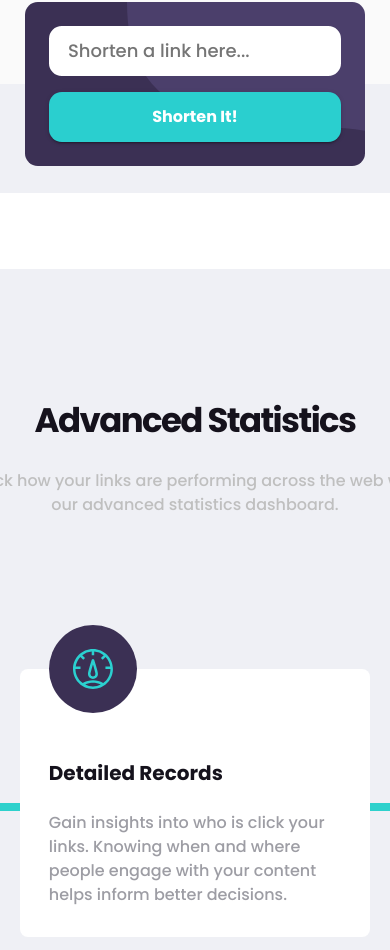
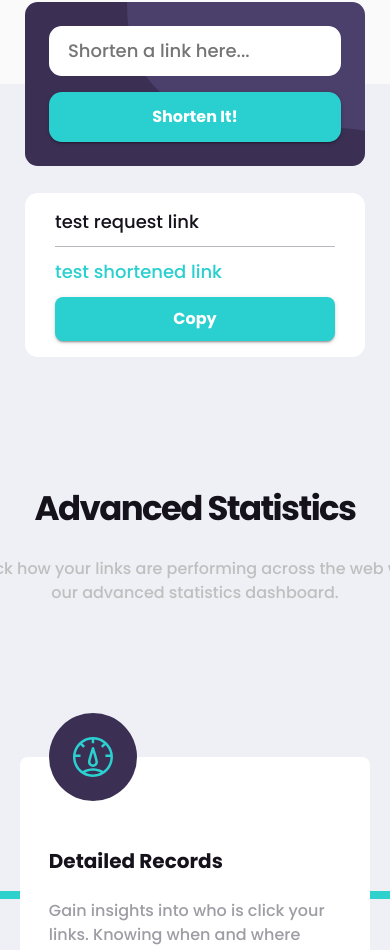
Before and after one commit to SimHoZebs/shortly-landing-page, a Next.js app: page / in a window 390 px wide. Shown: the part 775-1725 px from the top of the page. Built offline with nearby package versions, Linux system fonts and the light colour scheme.

Commit message:
Responsive shortened Link Container #85vw3x[Done]

```diff
--- a/scss/shortenedLinks.module.scss
+++ b/scss/shortenedLinks.module.scss
@@ -1,13 +1,20 @@
 @use "variables" as var;
 
 .container {
-  margin-top: -4.95rem;
-  padding-bottom: 8.125rem;
   display: flex;
   flex-direction: column;
   align-items: center;
   position: relative;
   top: 0;
+
+  margin: 0 11.4%;
+  margin-top: -4.95rem;
+  padding-bottom: 8.125rem;
+
+  @media (max-width: var.$mediaShift) {
+    margin: 0 6.4%;
+    margin-top: -4.95rem;
+  }
 
   .loadingImg {
     height: 5rem;
@@ -15,25 +22,44 @@
   }
 
   .block {
-    p {
-      margin: auto 0rem;
-    }
+    display: flex;
+    column-gap: 1rem;
+    justify-content: space-between;
+    background-color: white;
+    border-radius: 0.8rem;
+
+    width: 100%;
 
     margin-top: 1.5rem;
-    display: flex;
-    justify-content: space-between;
-    background-color: white;
-    width: 69.25rem;
-    border-radius: 0.8rem;
-
     padding-top: 1rem;
     padding-bottom: 1rem;
     padding-left: 1.875rem;
     padding-right: 1.875rem;
 
+    @media (max-width: var.$mediaShift) {
+      flex-direction: column;
+    }
+
+    p {
+      margin: auto 0rem;
+    }
+
+    &__reqLink {
+      padding-bottom: 0.75rem;
+      border-bottom: 1px solid var.$secondaryText;
+    }
+
+    &__shortLink {
+      padding-top: 0.75rem;
+      padding-bottom: 0.75rem;
+    }
+
     &__right {
       color: var.$primaryText;
       display: flex;
+      @media (max-width: var.$mediaShift) {
+        flex-direction: column;
+      }
     }
   }
 }
--- a/styles/copyButton.tsx
+++ b/styles/copyButton.tsx
@@ -2,11 +2,14 @@ import { makeStyles } from "@material-ui/core/styles";
 
 const useStyles = makeStyles({
   test: {
-    marginLeft: "1rem",
     borderRadius: "0.5rem",
     paddingTop: "0.5rem",
     paddingBottom: "0.5rem",
     width: "6.375rem",
+
+    "@media (max-width: 768px)": {
+      width: "100%",
+    },
   },
 
   pressed: {
--- a/styles/css/shortenedLinks.module.css
+++ b/styles/css/shortenedLinks.module.css
@@ -1,34 +1,60 @@
 .container {
-  margin-top: -4.95rem;
-  padding-bottom: 8.125rem;
   display: flex;
   flex-direction: column;
   align-items: center;
   position: relative;
   top: 0;
+  margin: 0 11.4%;
+  margin-top: -4.95rem;
+  padding-bottom: 8.125rem;
+}
+@media (max-width: 768px) {
+  .container {
+    margin: 0 6.4%;
+    margin-top: -4.95rem;
+  }
 }
 .container .loadingImg {
   height: 5rem;
   margin-top: 1.5rem;
 }
 .container .block {
-  margin-top: 1.5rem;
   display: flex;
+  column-gap: 1rem;
   justify-content: space-between;
   background-color: white;
-  width: 69.25rem;
   border-radius: 0.8rem;
+  width: 100%;
+  margin-top: 1.5rem;
   padding-top: 1rem;
   padding-bottom: 1rem;
   padding-left: 1.875rem;
   padding-right: 1.875rem;
 }
+@media (max-width: 768px) {
+  .container .block {
+    flex-direction: column;
+  }
+}
 .container .block p {
   margin: auto 0rem;
+}
+.container .block__reqLink {
+  padding-bottom: 0.75rem;
+  border-bottom: 1px solid #b8b7bd;
+}
+.container .block__shortLink {
+  padding-top: 0.75rem;
+  padding-bottom: 0.75rem;
 }
 .container .block__right {
   color: #2acfcf;
   display: flex;
 }
+@media (max-width: 768px) {
+  .container .block__right {
+    flex-direction: column;
+  }
+}
 
 /*# sourceMappingURL=shortenedLinks.module.css.map */
```
Also changed, not shown: 1 other file (tests, documents, lock files or other folders).
